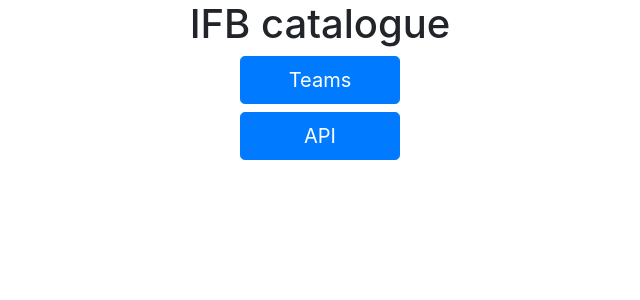
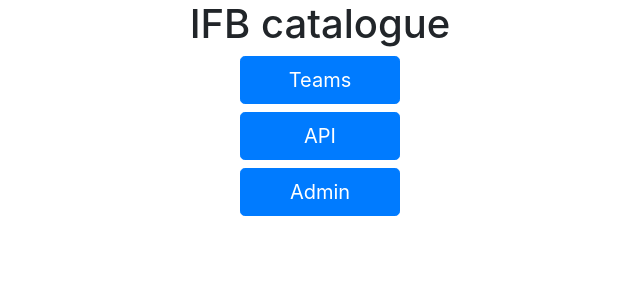
Before and after one commit to IFB-ElixirFr/ifbcat, a Django app: template ifbcat_vanilla_front/templates/ifbcat_api/index.html in a window 1280 px wide. Shown: the top 300 px of the page, without its empty margins (320-960 px from the left). Run offline with Django 3.2, Linux system fonts and the light colour scheme; the template is opened without the code that fills it, so the values that code supplies are empty; parts of the project's set-up code (start-up, migrations or seed data) failed here and were passed over; some libraries are stand-ins or nearby versions.

Commit message:
link to admin UI

```diff
--- a/ifbcat_vanilla_front/templates/ifbcat_api/index.html
+++ b/ifbcat_vanilla_front/templates/ifbcat_api/index.html
@@ -6,5 +6,6 @@
 <div class="col-12 col-md-4 offset-md-4 col-lg-2 offset-lg-5 mb-4">
     <a href="{%url 'vfront:team-list'%}" role="button" class="btn btn-primary btn-lg btn-block">Teams</a>
     <a href="/api/" role="button" class="btn btn-primary btn-lg btn-block">API</a>
+    <a href="/admin/" role="button" class="btn btn-primary btn-lg btn-block">Admin</a>
 </div>
 {% endblock content%}
```
